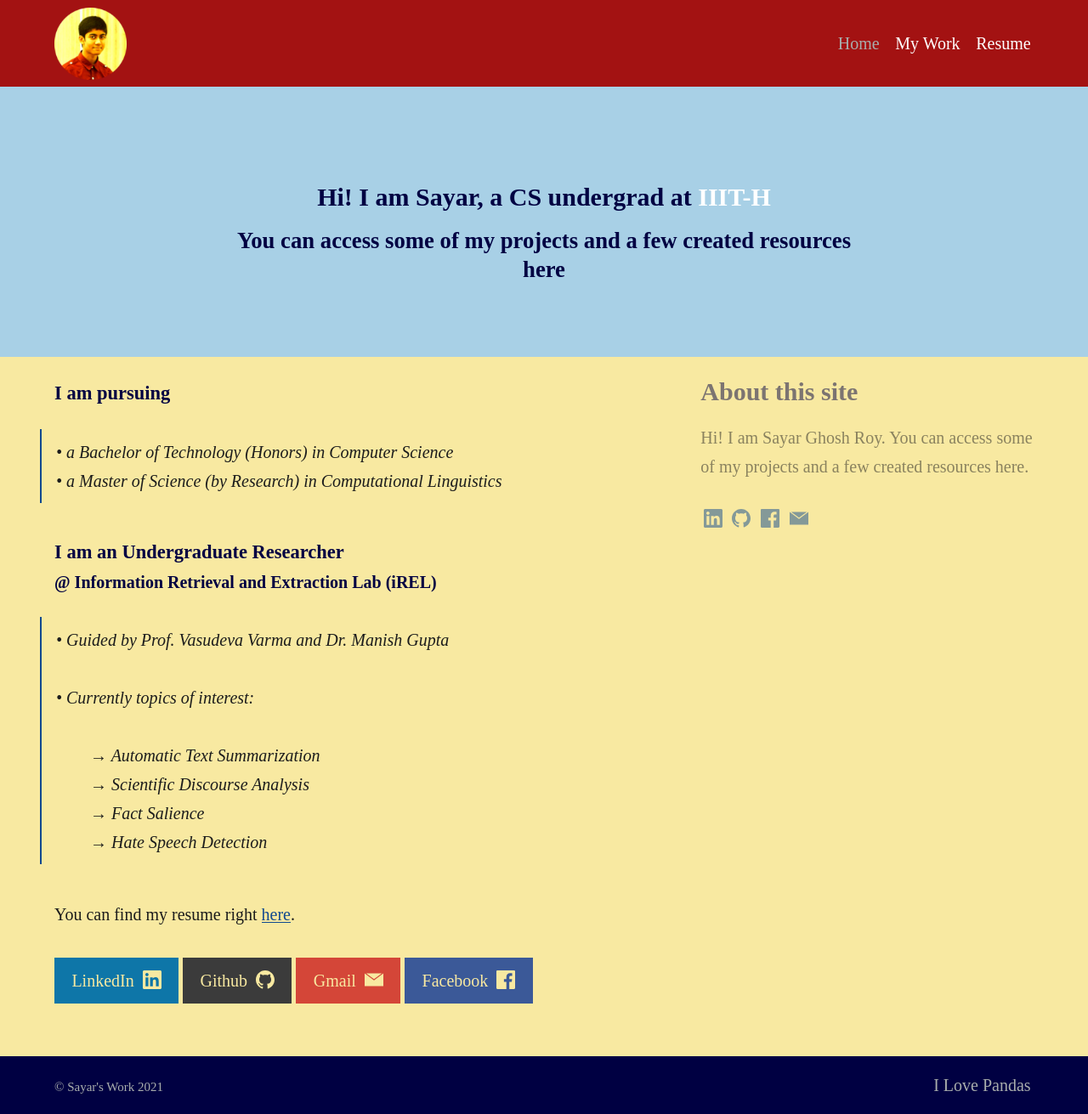
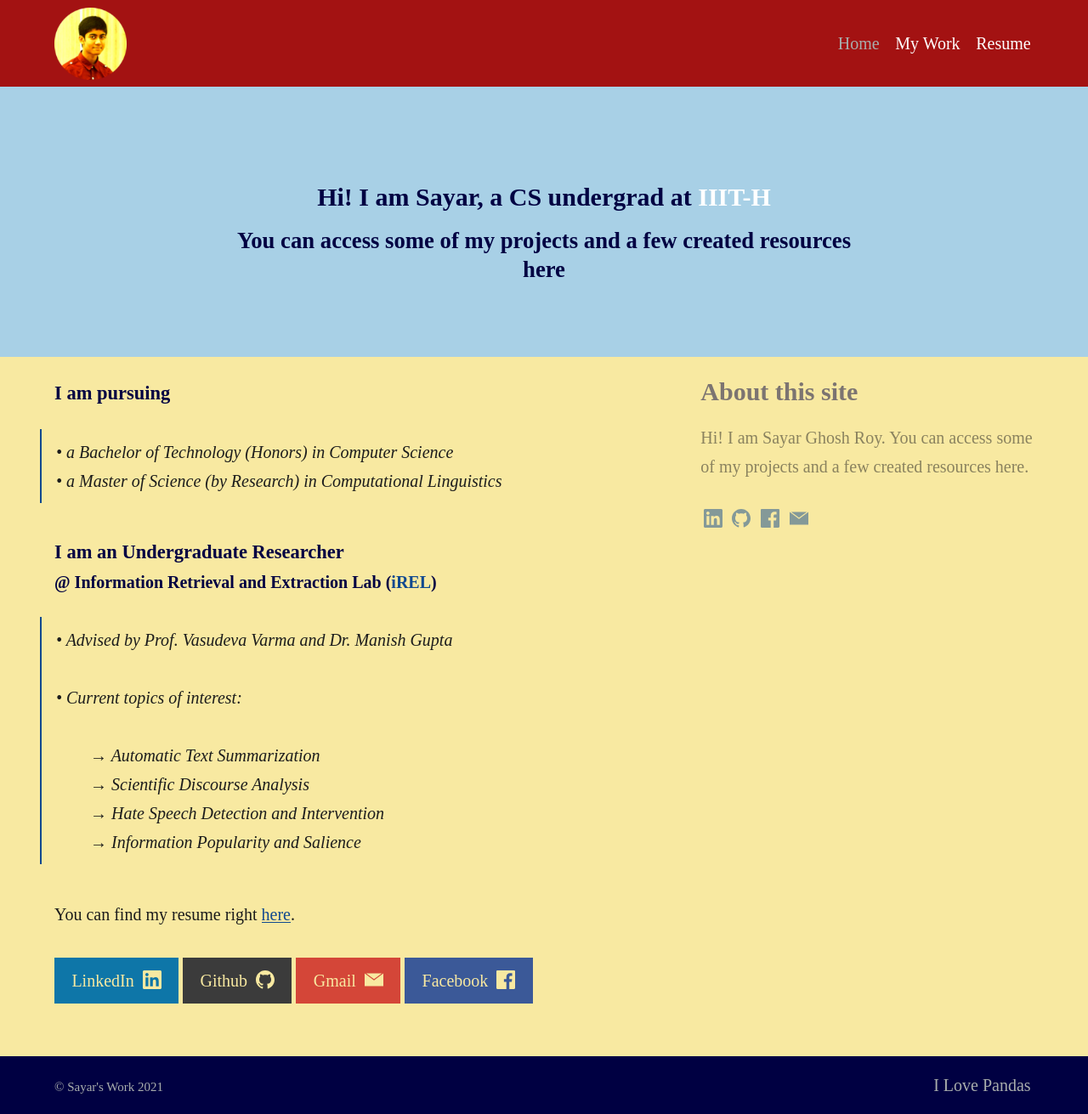
Before and after one commit to sayarghoshroy/sayarghoshroy.github.io, a Jekyll site: the page built from index.md, in a window 1280 px wide. Shown: the whole page at 85% size. Built offline with Jekyll 4.4.1, drawn with Linux system fonts in a browser that asks for light colours; some web fonts are replaced.

Commit message:
Updated index and resume

```diff
--- a/index.md
+++ b/index.md
@@ -15,14 +15,14 @@ aside: true
 
 ##### I am an Undergraduate Researcher
 
-###### @ Information Retrieval and Extraction Lab (iREL) <br><br>
+###### @ Information Retrieval and Extraction Lab ([iREL](irel.iiit.ac.in)) <br><br>
 
->  •  Guided by Prof. Vasudeva Varma and Dr. Manish Gupta <br><br>
->  •  Currently topics of interest: <br><br>
+>  •  Advised by Prof. Vasudeva Varma and Dr. Manish Gupta <br><br>
+>  •  Current topics of interest: <br><br>
 >   → Automatic Text Summarization <br>
 >   → Scientific Discourse Analysis <br>
->   → Fact Salience <br>
->   → Hate Speech Detection
+>   → Hate Speech Detection and Intervention <br>
+>   → Information Popularity and Salience
 
 You can find my resume right [here]({{ site.url }}/assets/Sayar_Resume.pdf).
 
```
Also changed, not shown: 1 other file.
